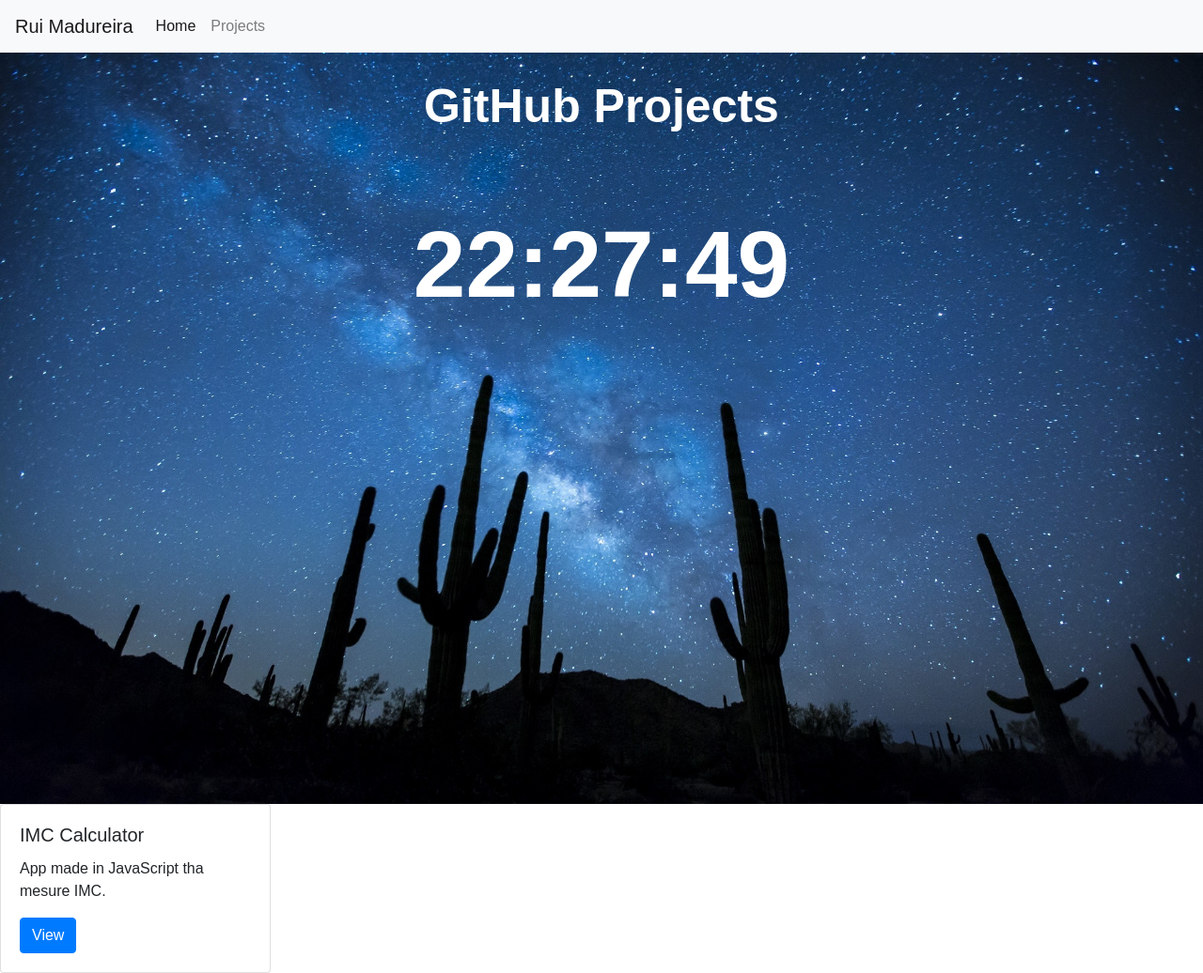
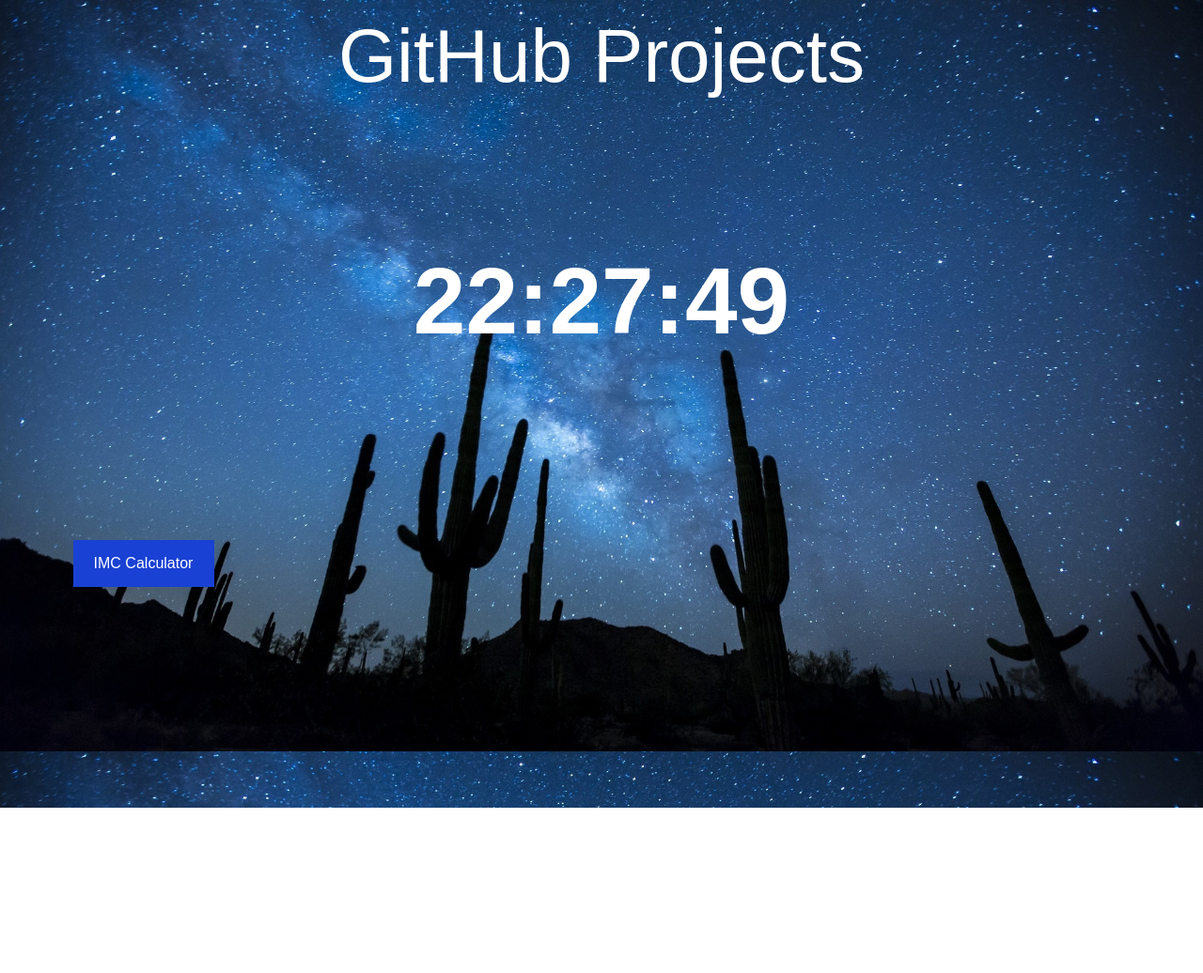
Before and after one commit to rmadureira77/Template, a plain HTML site: page index.html in a window 1280 px wide. Shown: the whole page at 94% size. After the commit the page ends 860 px from the top, so only its background shows below. Drawn offline with nearby package versions, Linux system fonts and the light colour scheme.

Commit message:
update - sem nav bar

```diff
--- a/index.html
+++ b/index.html
@@ -8,39 +8,30 @@
     <link rel="stylesheet" href="https://cdn.jsdelivr.net/npm/bootstrap@4.5.3/dist/css/bootstrap.min.css" integrity="sha384-TX8t27EcRE3e/ihU7zmQxVncDAy5uIKz4rEkgIXeMed4M0jlfIDPvg6uqKI2xXr2" crossorigin="anonymous">
 </head>
 <body onload="relogio()">
-    <nav class="navbar navbar-expand-lg navbar-light bg-light">
-        <a class="navbar-brand" href="#">Rui Madureira</a>
-        <button class="navbar-toggler" type="button" data-toggle="collapse" data-target="#navbarNav" aria-controls="navbarNav" aria-expanded="false" aria-label="Toggle navigation">
-          <span class="navbar-toggler-icon"></span>
-        </button>
-        <div class="collapse navbar-collapse" id="navbarNav">
-          <ul class="navbar-nav">
-            <li class="nav-item active">
-              <a class="nav-link" href="#">Home<span class="sr-only">(current)</span></a>
-            </li>
-            <li class="nav-item">
-              <a class="nav-link" href="#">Projects</a>
-            </li>
-            </ul>
-        </div>
-      </nav>
-    </header>
-    <section class="corpo1">
-        <div class="titulo">
+       </header>
+    <section class="grid-container">
+        <div class="grid-1">
             GitHub Projects
         </div>
-        <div class="relogio">
+        <div class="grid-2">
             <h1 id="rel1">00:00</h1>
         </div>
-    </section>
-    <section>
-        <div class="card" style="width: 18rem;">
-            <div class="card-body">
-              <h5 class="card-title">IMC Calculator</h5>
-              <p class="card-text">App made in JavaScript tha mesure IMC.</p>
-              <a href="#" class="btn btn-primary">View</a>
-            </div>
-          </div>
+        <div class="grid-proj">
+            <button>IMC Calculator</button>
+        </div>
+        <div class="grid-proj">
+
+        </div>
+        <div class="grid-proj">
+
+        </div>
+        <div class="grid-proj">
+
+        </div>
+        <div class="grid-proj">
+
+        </div>
+
     </section>
     <script src="./scripts.js"></script>
     <script src="https://code.jquery.com/jquery-3.5.1.slim.min.js" integrity="sha384-DfXdz2htPH0lsSSs5nCTpuj/zy4C+OGpamoFVy38MVBnE+IbbVYUew+OrCXaRkfj" crossorigin="anonymous"></script>
--- a/scripts.js
+++ b/scripts.js
@@ -38,7 +38,7 @@ function background() {
 
     var horas = relogio.getHours()
 
-    var bkg = document.querySelector(".corpo1")
+    var bkg = document.querySelector("body")
 
     if (horas > 0 && horas <= 6) {
 
--- a/styles.css
+++ b/styles.css
@@ -5,36 +5,63 @@
     font-family: Arial, Helvetica, sans-serif;
 }
 
-
-.corpo1{
+body{
     background-image: url(./images/amanhecer.jpg);
     background-size: 100vw 100vh;
     width: 100vw;
     height: 100vh;
 }
 
-.titulo{
+.grid-container{
+
+    display: grid;
+    grid-template-columns: 1fr 1fr 1fr 1fr;
+    grid-template-rows: 30vh 30vh 20vh 20vh;
+    grid-gap: 20px;
+
+}
+
+.grid-1{
 
     color: white;
-    font-size: 50px;
+    font-size: 80px;
+    grid-column-start: 1;
+    grid-column-end: 5;
     text-align: center;
-    padding-top: 20px;
-    font-weight: bold;
+
 }
 
-.relogio{
+.grid-2{
 
-    margin-top: 50px;
+    grid-column-start: 1;
+    grid-column-end: 5;
+    text-align: center;
+}
+
+.grid-2 h1{
+
     color: white;
+    font-weight: bold;
+    font-size: 100px;
+}
 
+button{
+
+    background-color: rgb(25, 65, 211);
+    color: white;
+    width: 150px;
+    height: 50px;
+    border: none;
 
 
 }
 
-.relogio h1{
-    font-size: 100px;
-    text-align: center;
-    padding-top: 20px;
-    font-weight: bold;
+
+.grid-proj{
+
+
+    display: flex;
+    justify-content: center;
+    align-items: center;
 
 }
```
